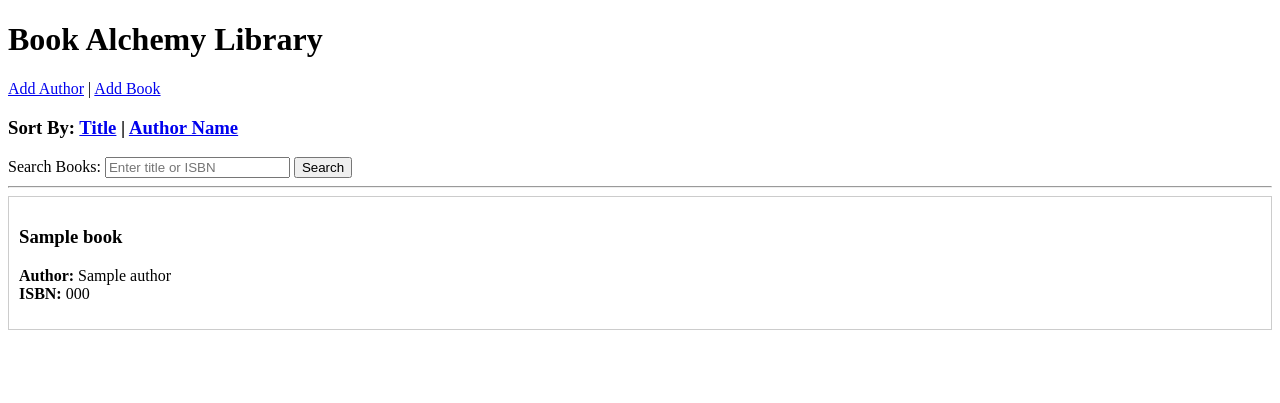
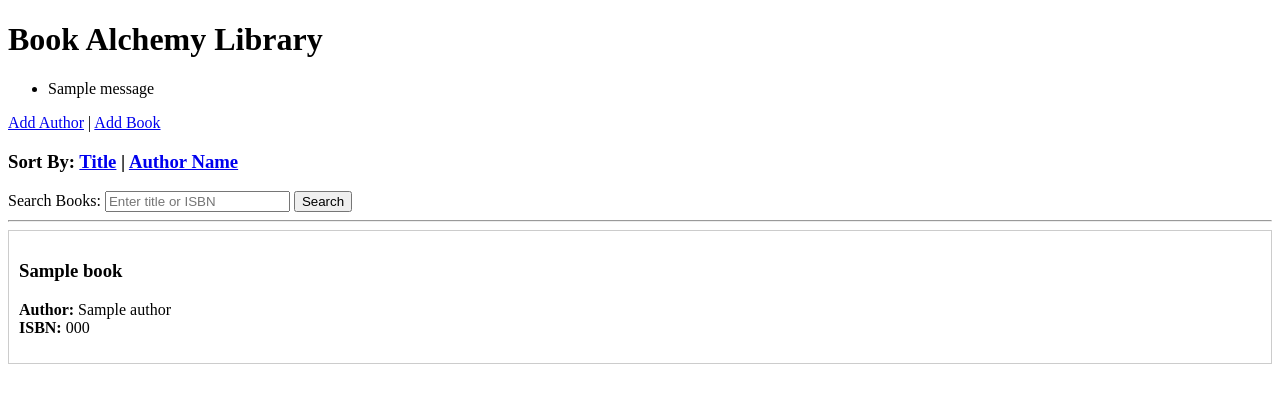
Before and after one commit to AzeemWorsdorfer/Book-Alchemy, a Flask app: template templates/home.html in a window 1280 px wide. Shown: the top 403 px of the page. Run offline with Flask 3, Linux system fonts and the light colour scheme; the template is opened without the code that fills it: values that come from a table or form of the project are taken from there, others are empty; tables that the repository leaves empty hold one stand-in row (values such as "Sample post"); one stand-in notice (Sample message) is shown.

Commit message:
Implemented keyword search logic using SQLAlchemy .ilike() and updated home template for search results

```diff
--- a/app.py
+++ b/app.py
@@ -81,9 +81,18 @@ def add_book():
 def home():
     """ """
     sort_by = request.args.get('sort')
+    search_term = request.args.get('search_term')
 
     with app.app_context():
         query = db.select(Book)
+
+        if search_term:
+            search_pattern = f"%{search_term}%"
+
+            query = query.filter(
+                (Book.title.ilike(search_pattern)) |
+                (Book.isbn.ilike(search_pattern))
+            )
 
         if sort_by == 'title':
             query = query.order_by(Book.title)
@@ -93,7 +102,14 @@ def home():
 
         all_books = db.session.execute(db.select(Book)).scalars().all()
 
-    return render_template('home.html', books=all_books)
+    message = None
+    if search_term and not all_books:
+        message = f"No books found matching '{search_term}'. Showing all books instead."
+
+    elif search_term and all_books:
+        message = f"Found {len(all_books)} book(s) matching '{search_term}'."
+
+    return render_template('home.html', books=all_books, search_message=message)
 
 
 if __name__ == "__main__":
--- a/templates/home.html
+++ b/templates/home.html
@@ -6,7 +6,15 @@
   </head>
   <body>
     <h1>Book Alchemy Library</h1>
-
+    {% with messages = get_flashed_messages() %} {% if messages %}
+    <ul class="flashes">
+      {% for message in messages %}
+      <li>{{ message }}</li>
+      {% endfor %} {% if search_message %}
+      <p style="color: blue; font-weight: bold">{{ search_message }}</p>
+      {% endif %}
+    </ul>
+    {% endif %} {% endwith %}
     <p>
       <a href="{{ url_for('add_author') }}">Add Author</a> |
       <a href="{{ url_for('add_book') }}">Add Book</a>
```
